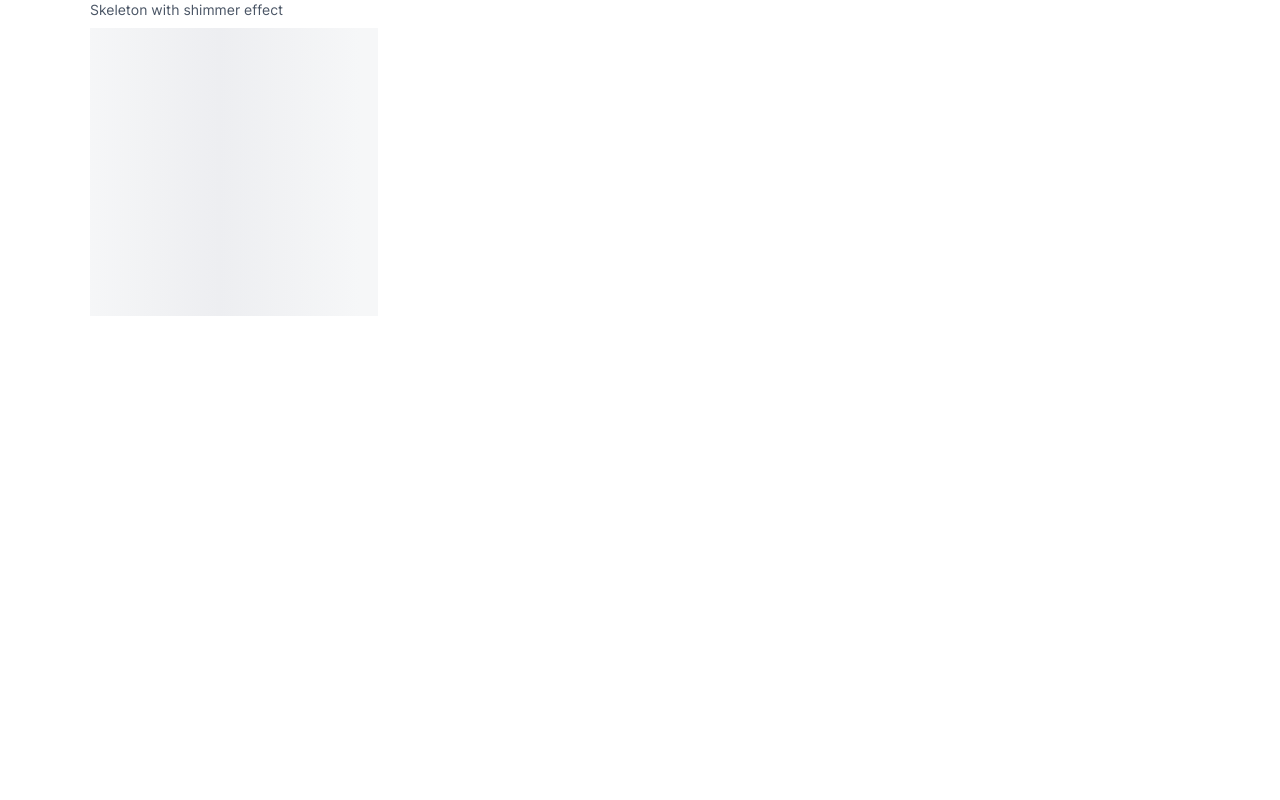
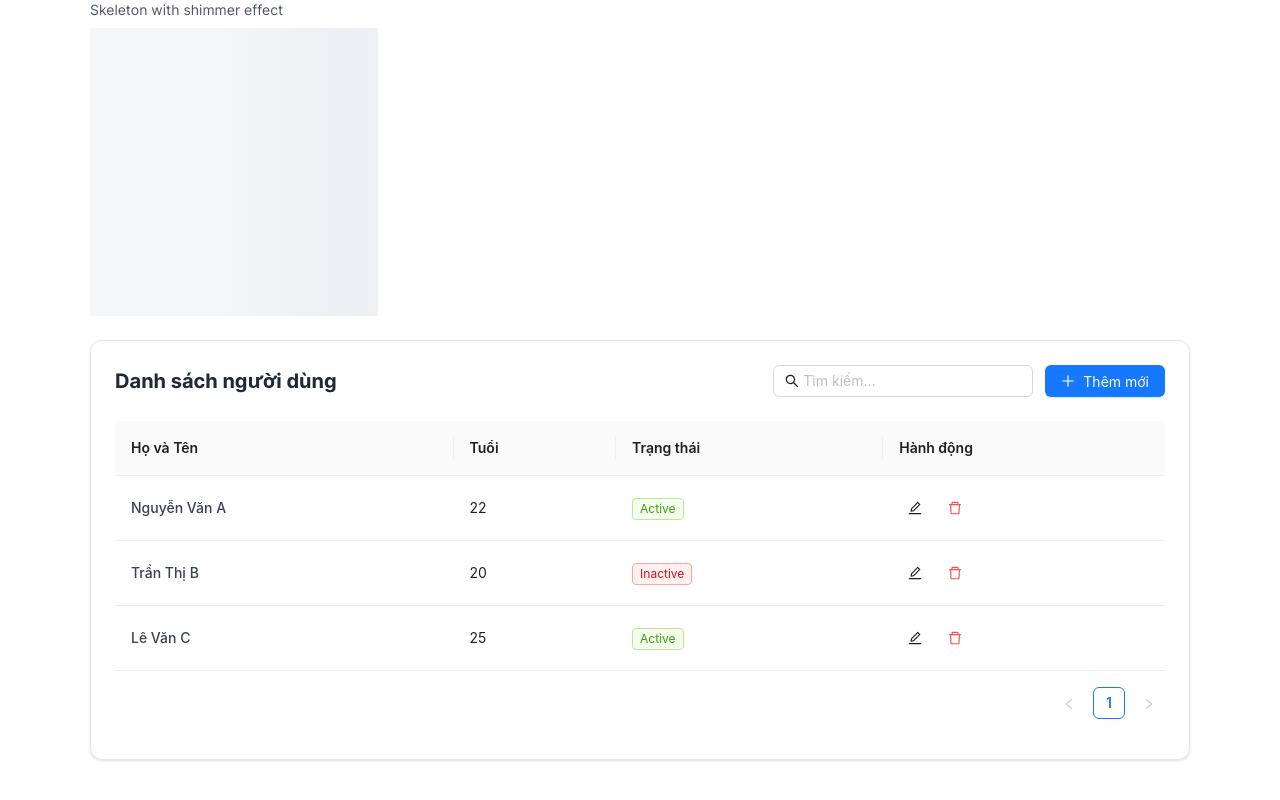
Before and after one commit to Tinasoft-VietNam/nextjs-platform, a Next.js app: page /components in a window 1280 px wide. Shown: the part 1897-2697 px from the top of the page. Before the commit the page ends 2293 px from the top, so only its background shows below. Built offline with nearby package versions, Linux system fonts and the light colour scheme.

Commit message:
install and create table antd

```diff
--- a/package.json
+++ b/package.json
@@ -16,6 +16,8 @@
     "prepare": "husky install"
   },
   "dependencies": {
+    "@ant-design/icons": "^6.1.0",
+    "antd": "^5.29.3",
     "clsx": "^2.0.0",
     "lucide-react": "^0.438.0",
     "next": "^15.4.3",
--- a/src/app/components/page.tsx
+++ b/src/app/components/page.tsx
@@ -1,14 +1,6 @@
 'use client';
 
 import clsx from 'clsx';
-import {
-  ArrowRight,
-  CreditCard,
-  Laptop,
-  Phone,
-  Plus,
-  Shield,
-} from 'lucide-react';
 import React from 'react';
 
 
@@ -22,6 +14,7 @@ import { useComponentTheme } from '@/hooks/useComponentTheme';
 // import { SkeletonSection } from '@/components/organisms/ComponentPage/SkeletonSection';
 
 import { LinkSection, ImageSection, ButtonSection, SkeletonSection } from '@/components/organisms/ComponentPage';
+import UserTableOrganism from '@/components/organisms/UserTable';
 
 
 export default function ComponentPage() {
@@ -63,6 +56,7 @@ export default function ComponentPage() {
             <ImageSection textColor={theme.textColor} />
             {/*Skeleton*/ }
             <SkeletonSection textColor={theme.textColor} />
+            <UserTableOrganism />
           </ol>
         </div>
       </section>
--- /dev/null
+++ b/src/components/molecules/ActionButton.tsx
@@ -0,0 +1,29 @@
+import React from 'react';
+import { Button, Tooltip } from 'antd';
+import { EditOutlined, DeleteOutlined } from '@ant-design/icons';
+interface ActionButtonProps {
+    onEdit: () => void;
+    onDelete: () => void;
+}
+const  ActionButton = ({ onEdit, onDelete }: ActionButtonProps)  => {
+    return (
+        <div className="flex items-center space-x-2">
+            <Tooltip title="Chỉnh sửa">
+                <Button
+                    type="text"
+                    icon={<EditOutlined className="text-blue-500" />}
+                    onClick={onEdit}
+                />
+            </Tooltip>
+            <Tooltip title="Xóa">
+                <Button
+                    type="text"
+                    danger
+                    icon={<DeleteOutlined />}
+                    onClick={onDelete}
+                />
+            </Tooltip>
+        </div>
+    )
+}
+export default ActionButton;
--- /dev/null
+++ b/src/components/molecules/TableToolbar.tsx
@@ -0,0 +1,34 @@
+import React from 'react';
+import { Input, Button } from 'antd';
+import { SearchOutlined, PlusOutlined } from '@ant-design/icons';
+
+interface TableToolbarProps {
+  title: string;
+  onSearch: (value: string) => void;
+  onAddNew: () => void;
+}
+const TableToolbar =({ title, onSearch, onAddNew }: TableToolbarProps) => {
+  return (
+    <div className="flex flex-col sm:flex-row justify-between items-center mb-6 gap-4">
+      <h2 className="text-xl font-bold text-gray-800">{title}</h2>
+
+      <div className="flex items-center space-x-3 w-full sm:w-auto">
+        <Input
+          placeholder="Tìm kiếm..."
+          prefix={<SearchOutlined className="text-gray-400" />}
+          onChange={(e) => onSearch(e.target.value)}
+          className="max-w-xs"
+        />
+        <Button
+          type="primary"
+          icon={<PlusOutlined />}
+          onClick={onAddNew}
+          className="bg-blue-600 hover:bg-blue-700" // Ép style Tailwind nếu cần
+        >
+          Thêm mới
+        </Button>
+      </div>
+    </div>
+  );
+}
+export default TableToolbar;
--- /dev/null
+++ b/src/components/organisms/UserTable.tsx
@@ -0,0 +1,100 @@
+"use client";
+
+import React, { useState } from 'react';
+import { Table, Tag } from 'antd';
+import type { ColumnsType } from 'antd/es/table';
+// Import các Molecules
+import TableToolbar from '../molecules/TableToolbar';
+import ActionButtons from '../molecules/ActionButton';
+
+
+
+// Định nghĩa kiểu dữ liệu
+interface DataType {
+  key: string;
+  name: string;
+  age: number;
+  status: 'Active' | 'Inactive';
+}
+
+export default function UserTableOrganism() {
+  const [data, setData] = useState<DataType[]>([
+    { key: '1', name: 'Nguyễn Văn A', age: 22, status: 'Active' },
+    { key: '2', name: 'Trần Thị B', age: 20, status: 'Inactive' },
+    { key: '3', name: 'Lê Văn C', age: 25, status: 'Active' },
+  ]);
+
+  // Hàm xử lý logic cho Molecules
+  const handleSearch = (value: string) => {
+    console.log("Searching for:", value);
+  };
+
+  const handleAddNew = () => {
+    console.log("Mở modal thêm mới");
+  };
+
+  const handleEdit = (record: DataType) => {
+    console.log("Sửa user:", record.name);
+  };
+
+  const handleDelete = (recordKey: string) => {
+    setData(prev => prev.filter(item => item.key !== recordKey));
+  };
+
+  // Cấu hình các cột cho bảng
+  const columns: ColumnsType<DataType> = [
+    {
+      title: 'Họ và Tên',
+      dataIndex: 'name',
+      key: 'name',
+      className: 'font-medium text-gray-700',
+    },
+    {
+      title: 'Tuổi',
+      dataIndex: 'age',
+      key: 'age',
+    },
+    {
+      title: 'Trạng thái',
+      key: 'status',
+      dataIndex: 'status',
+      render: (status) => (
+        <Tag color={status === 'Active' ? 'green' : 'red'} className="rounded-full px-3">
+          {status}
+        </Tag>
+      ),
+    },
+    {
+      title: 'Hành động',
+      key: 'action',
+      // Nhúng Molecule ActionButtons vào cột này
+      render: (_, record) => (
+        <ActionButtons
+          onEdit={() => handleEdit(record)}
+          onDelete={() => handleDelete(record.key)}
+        />
+      ),
+    },
+  ];
+
+  return (
+    // Wrap toàn bộ organism bằng Tailwind để tạo khung
+    <div className="p-6 bg-white rounded-xl shadow-sm border border-gray-200">
+
+      {/* Nhúng Molecule Toolbar */}
+      <TableToolbar
+        title="Danh sách người dùng"
+        onSearch={handleSearch}
+        onAddNew={handleAddNew}
+      />
+
+      {/* Bảng dữ liệu chính */}
+      <Table
+        columns={columns}
+        dataSource={data}
+        pagination={{ pageSize: 5 }}
+        className="overflow-hidden"
+      />
+    </div>
+  );
+}
```
Also changed, not shown: src/app/api/data/route.ts (added), 1 other file (tests, documents, lock files or other folders).
